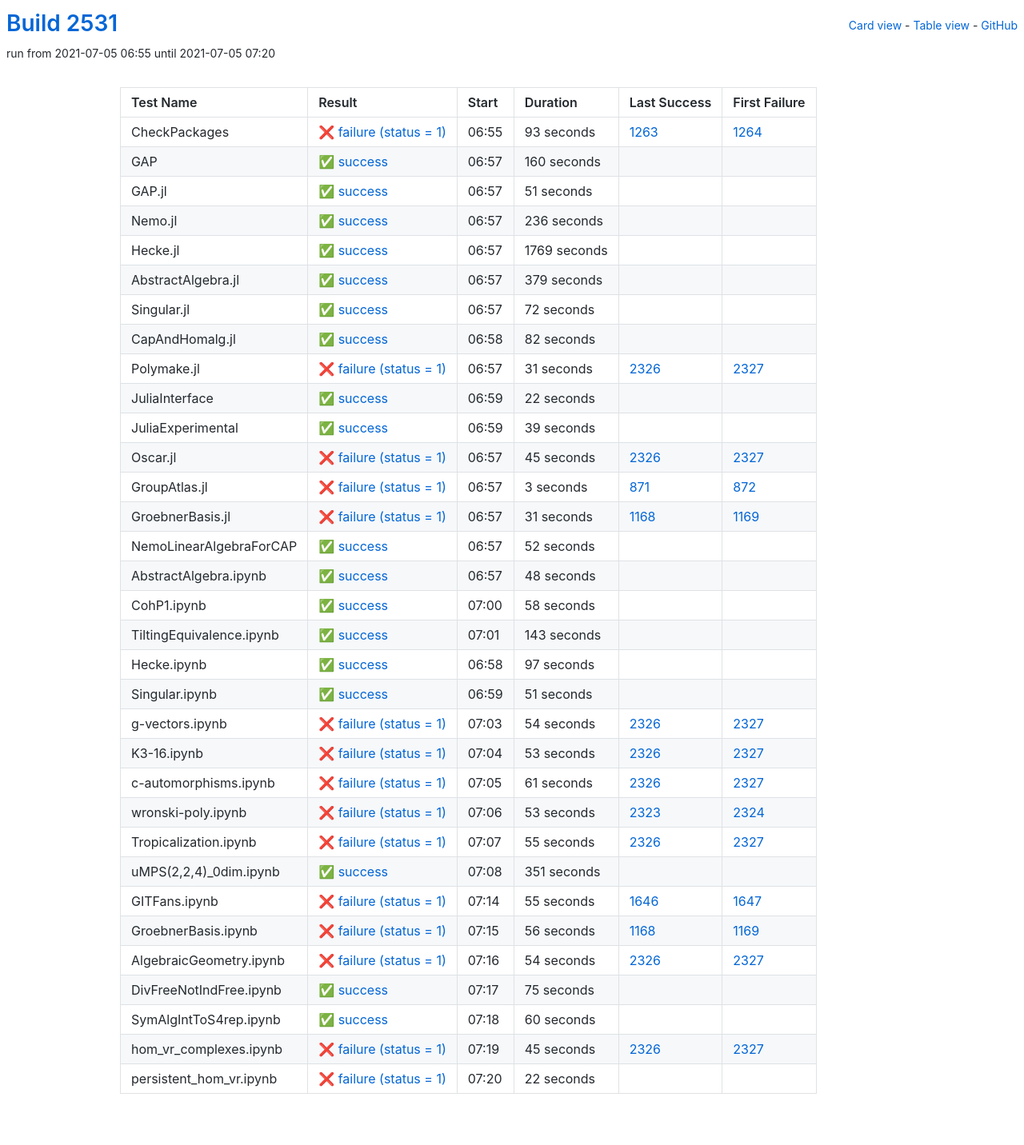
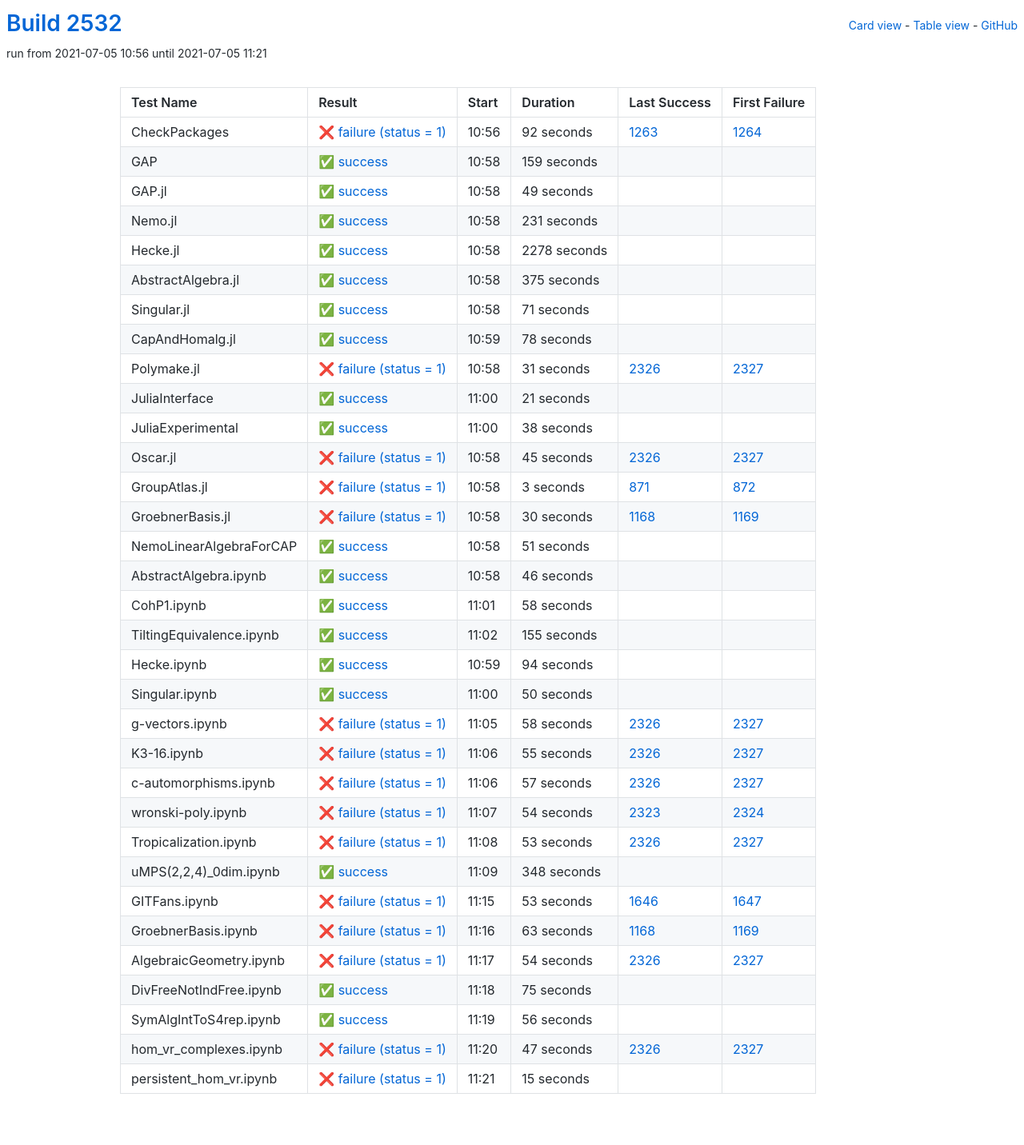
Before and after one commit to oscar-system/oscar-ci-status-stable, a Jekyll site: the page built from table.html, in a window 1280 px wide. Shown: the whole page at 80% size. Built offline with Jekyll 4.4.1, drawn with Linux system fonts in a browser that asks for light colours.

Commit message:
Build #2532

```diff
--- a/_data/ci.yml
+++ b/_data/ci.yml
@@ -1,6 +1,6 @@
 ---
-build: 2531
-build_url: https://oscarci.mathematik.uni-kl.de/job/oscar-stable/2531/
+build: 2532
+build_url: https://oscarci.mathematik.uni-kl.de/job/oscar-stable/2532/
 job: oscar-stable
 organization: oscar-system
 repo: oscar-ci-status-stable
@@ -8,104 +8,104 @@ repourl: https://github.com/oscar-system/oscar-ci-status-stable
 tests:
 - name: CheckPackages
   id: checkpackages
-  log: https://oscarci.mathematik.uni-kl.de/job/oscar-stable/2531/artifact/logs/build-2531/CheckPackages.log
-  start: 2021-07-05 06:55
+  log: https://oscarci.mathematik.uni-kl.de/job/oscar-stable/2532/artifact/logs/build-2532/CheckPackages.log
+  start: 2021-07-05 10:56
   success: false
   exitcode: 1
   status: failure
-  duration: 93
+  duration: 92
   last_success: 1263
   last_success_url: https://oscarci.mathematik.uni-kl.de/job/oscar-stable/1263/
   first_failure: 1264
   first_failure_url: https://oscarci.mathematik.uni-kl.de/job/oscar-stable/1264/
 - name: GAP
   id: gap
-  log: https://oscarci.mathematik.uni-kl.de/job/oscar-stable/2531/artifact/logs/build-2531/GAP.log
-  start: 2021-07-05 06:57
+  log: https://oscarci.mathematik.uni-kl.de/job/oscar-stable/2532/artifact/logs/build-2532/GAP.log
+  start: 2021-07-05 10:58
   success: true
   exitcode: 0
   status: success
-  duration: 160
+  duration: 159
   last_success: false
   last_success_url:
   first_failure: false
   first_failure_url:
 - name: GAP.jl
   id: gap-jl
-  log: https://oscarci.mathematik.uni-kl.de/job/oscar-stable/2531/artifact/logs/build-2531/GAP.jl.log
-  start: 2021-07-05 06:57
+  log: https://oscarci.mathematik.uni-kl.de/job/oscar-stable/2532/artifact/logs/build-2532/GAP.jl.log
+  start: 2021-07-05 10:58
   success: true
   exitcode: 0
   status: success
-  duration: 51
+  duration: 49
   last_success: false
   last_success_url:
   first_failure: false
   first_failure_url:
 - name: Nemo.jl
   id: nemo-jl
-  log: https://oscarci.mathematik.uni-kl.de/job/oscar-stable/2531/artifact/logs/build-2531/Nemo.jl.log
-  start: 2021-07-05 06:57
+  log: https://oscarci.mathematik.uni-kl.de/job/oscar-stable/2532/artifact/logs/build-2532/Nemo.jl.log
+  start: 2021-07-05 10:58
   success: true
   exitcode: 0
   status: success
-  duration: 236
+  duration: 231
   last_success: false
   last_success_url:
   first_failure: false
   first_failure_url:
 - name: Hecke.jl
   id: hecke-jl
-  log: https://oscarci.mathematik.uni-kl.de/job/oscar-stable/2531/artifact/logs/build-2531/Hecke.jl.log
-  start: 2021-07-05 06:57
+  log: https://oscarci.mathematik.uni-kl.de/job/oscar-stable/2532/artifact/logs/build-2532/Hecke.jl.log
+  start: 2021-07-05 10:58
   success: true
   exitcode: 0
   status: success
-  duration: 1769
+  duration: 2278
   last_success: false
   last_success_url:
   first_failure: false
   first_failure_url:
 - name: AbstractAlgebra.jl
   id: abstractalgebra-jl
-  log: https://oscarci.mathematik.uni-kl.de/job/oscar-stable/2531/artifact/logs/build-2531/AbstractAlgebra.jl.log
-  start: 2021-07-05 06:57
+  log: https://oscarci.mathematik.uni-kl.de/job/oscar-stable/2532/artifact/logs/build-2532/AbstractAlgebra.jl.log
+  start: 2021-07-05 10:58
   success: true
   exitcode: 0
   status: success
-  duration: 379
+  duration: 375
   last_success: false
   last_success_url:
   first_failure: false
   first_failure_url:
 - name: Singular.jl
   id: singular-jl
-  log: https://oscarci.mathematik.uni-kl.de/job/oscar-stable/2531/artifact/logs/build-2531/Singular.jl.log
-  start: 2021-07-05 06:57
+  log: https://oscarci.mathematik.uni-kl.de/job/oscar-stable/2532/artifact/logs/build-2532/Singular.jl.log
+  start: 2021-07-05 10:58
   success: true
   exitcode: 0
   status: success
-  duration: 72
+  duration: 71
   last_success: false
   last_success_url:
   first_failure: false
   first_failure_url:
 - name: CapAndHomalg.jl
   id: capandhomalg-jl
-  log: https://oscarci.mathematik.uni-kl.de/job/oscar-stable/2531/artifact/logs/build-2531/CapAndHomalg.jl.log
-  start: 2021-07-05 06:58
+  log: https://oscarci.mathematik.uni-kl.de/job/oscar-stable/2532/artifact/logs/build-2532/CapAndHomalg.jl.log
+  start: 2021-07-05 10:59
   success: true
   exitcode: 0
   status: success
-  duration: 82
+  duration: 78
   last_success: false
   last_success_url:
   first_failure: false
   first_failure_url:
 - name: Polymake.jl
   id: polymake-jl
-  log: https://oscarci.mathematik.uni-kl.de/job/oscar-stable/2531/artifact/logs/build-2531/Polymake.jl.log
-  start: 2021-07-05 06:57
+  log: https://oscarci.mathematik.uni-kl.de/job/oscar-stable/2532/artifact/logs/build-2532/Polymake.jl.log
+  start: 2021-07-05 10:58
   success: false
   exitcode: 1
   status: failure
@@ -116,32 +116,32 @@ tests:
   first_failure_url: https://oscarci.mathematik.uni-kl.de/job/oscar-stable/2327/
 - name: JuliaInterface
   id: juliainterface
-  log: https://oscarci.mathematik.uni-kl.de/job/oscar-stable/2531/artifact/logs/build-2531/JuliaInterface.log
-  start: 2021-07-05 06:59
+  log: https://oscarci.mathematik.uni-kl.de/job/oscar-stable/2532/artifact/logs/build-2532/JuliaInterface.log
+  start: 2021-07-05 11:00
   success: true
   exitcode: 0
   status: success
-  duration: 22
+  duration: 21
   last_success: false
   last_success_url:
   first_failure: false
   first_failure_url:
 - name: JuliaExperimental
   id: juliaexperimental
-  log: https://oscarci.mathematik.uni-kl.de/job/oscar-stable/2531/artifact/logs/build-2531/JuliaExperimental.log
-  start: 2021-07-05 06:59
+  log: https://oscarci.mathematik.uni-kl.de/job/oscar-stable/2532/artifact/logs/build-2532/JuliaExperimental.log
+  start: 2021-07-05 11:00
   success: true
   exitcode: 0
   status: success
-  duration: 39
+  duration: 38
   last_success: false
   last_success_url:
   first_failure: false
   first_failure_url:
 - name: Oscar.jl
   id: oscar-jl
-  log: https://oscarci.mathematik.uni-kl.de/job/oscar-stable/2531/artifact/logs/build-2531/Oscar.jl.log
-  start: 2021-07-05 06:57
+  log: https://oscarci.mathematik.uni-kl.de/job/oscar-stable/2532/artifact/logs/build-2532/Oscar.jl.log
+  start: 2021-07-05 10:58
   success: false
   exitcode: 1
   status: failure
@@ -152,8 +152,8 @@ tests:
   first_failure_url: https://oscarci.mathematik.uni-kl.de/job/oscar-stable/2327/
 - name: GroupAtlas.jl
   id: groupatlas-jl
-  log: https://oscarci.mathematik.uni-kl.de/job/oscar-stable/2531/artifact/logs/build-2531/GroupAtlas.jl.log
-  start: 2021-07-05 06:57
+  log: https://oscarci.mathematik.uni-kl.de/job/oscar-stable/2532/artifact/logs/build-2532/GroupAtlas.jl.log
+  start: 2021-07-05 10:58
   success: false
   exitcode: 1
   status: failure
@@ -164,44 +164,44 @@ tests:
   first_failure_url: https://oscarci.mathematik.uni-kl.de/job/oscar-stable/872/
 - name: GroebnerBasis.jl
   id: groebnerbasis-jl
-  log: https://oscarci.mathematik.uni-kl.de/job/oscar-stable/2531/artifact/logs/build-2531/GroebnerBasis.jl.log
-  start: 2021-07-05 06:57
+  log: https://oscarci.mathematik.uni-kl.de/job/oscar-stable/2532/artifact/logs/build-2532/GroebnerBasis.jl.log
+  start: 2021-07-05 10:58
   success: false
   exitcode: 1
   status: failure
-  duration: 31
+  duration: 30
   last_success: 1168
   last_success_url: https://oscarci.mathematik.uni-kl.de/job/oscar-stable/1168/
   first_failure: 1169
   first_failure_url: https://oscarci.mathematik.uni-kl.de/job/oscar-stable/1169/
 - name: NemoLinearAlgebraForCAP
   id: nemolinearalgebraforcap
-  log: https://oscarci.mathematik.uni-kl.de/job/oscar-stable/2531/artifact/logs/build-2531/NemoLinearAlgebraForCAP.log
-  start: 2021-07-05 06:57
+  log: https://oscarci.mathematik.uni-kl.de/job/oscar-stable/2532/artifact/logs/build-2532/NemoLinearAlgebraForCAP.log
+  start: 2021-07-05 10:58
   success: true
   exitcode: 0
   status: success
-  duration: 52
+  duration: 51
   last_success: false
   last_success_url:
   first_failure: false
   first_failure_url:
 - name: AbstractAlgebra.ipynb
   id: abstractalgebra-ipynb
-  log: https://oscarci.mathematik.uni-kl.de/job/oscar-stable/2531/artifact/logs/build-2531/AbstractAlgebra.ipynb.log
-  start: 2021-07-05 06:57
+  log: https://oscarci.mathematik.uni-kl.de/job/oscar-stable/2532/artifact/logs/build-2532/AbstractAlgebra.ipynb.log
+  start: 2021-07-05 10:58
   success: true
   exitcode: 0
   status: success
-  duration: 48
+  duration: 46
   last_success: false
   last_success_url:
   first_failure: false
   first_failure_url:
 - name: CohP1.ipynb
   id: cohp1-ipynb
-  log: https://oscarci.mathematik.uni-kl.de/job/oscar-stable/2531/artifact/logs/build-2531/CohP1.ipynb.log
-  start: 2021-07-05 07:00
+  log: https://oscarci.mathematik.uni-kl.de/job/oscar-stable/2532/artifact/logs/build-2532/CohP1.ipynb.log
+  start: 2021-07-05 11:01
   success: true
   exitcode: 0
   status: success
@@ -212,56 +212,92 @@ tests:
   first_failure_url:
 - name: TiltingEquivalence.ipynb
   id: tiltingequivalence-ipynb
-  log: https://oscarci.mathematik.uni-kl.de/job/oscar-stable/2531/artifact/logs/build-2531/TiltingEquivalence.ipynb.log
-  start: 2021-07-05 07:01
+  log: https://oscarci.mathematik.uni-kl.de/job/oscar-stable/2532/artifact/logs/build-2532/TiltingEquivalence.ipynb.log
+  start: 2021-07-05 11:02
   success: true
   exitcode: 0
   status: success
-  duration: 143
+  duration: 155
   last_success: false
   last_success_url:
   first_failure: false
   first_failure_url:
 - name: Hecke.ipynb
   id: hecke-ipynb
-  log: https://oscarci.mathematik.uni-kl.de/job/oscar-stable/2531/artifact/logs/build-2531/Hecke.ipynb.log
-  start: 2021-07-05 06:58
+  log: https://oscarci.mathematik.uni-kl.de/job/oscar-stable/2532/artifact/logs/build-2532/Hecke.ipynb.log
+  start: 2021-07-05 10:59
   success: true
   exitcode: 0
   status: success
-  duration: 97
+  duration: 94
   last_success: false
   last_success_url:
   first_failure: false
   first_failure_url:
 - name: Singular.ipynb
   id: singular-ipynb
-  log: https://oscarci.mathematik.uni-kl.de/job/oscar-stable/2531/artifact/logs/build-2531/Singular.ipynb.log
-  start: 2021-07-05 06:59
+  log: https://oscarci.mathematik.uni-kl.de/job/oscar-stable/2532/artifact/logs/build-2532/Singular.ipynb.log
+  start: 2021-07-05 11:00
   success: true
   exitcode: 0
   status: success
-  duration: 51
+  duration: 50
   last_success: false
   last_success_url:
   first_failure: false
   first_failure_url:
 - name: g-vectors.ipynb
   id: g-vectors-ipynb
-  log: https://oscarci.mathematik.uni-kl.de/job/oscar-stable/2531/artifact/logs/build-2531/g-vectors.ipynb.log
-  start: 2021-07-05 07:03
+  log: https://oscarci.mathematik.uni-kl.de/job/oscar-stable/2532/artifact/logs/build-2532/g-vectors.ipynb.log
+  start: 2021-07-05 11:05
   success: false
   exitcode: 1
   status: failure
-  duration: 54
+  duration: 58
   last_success: 2326
   last_success_url: https://oscarci.mathematik.uni-kl.de/job/oscar-stable/2326/
   first_failure: 2327
   first_failure_url: https://oscarci.mathematik.uni-kl.de/job/oscar-stable/2327/
 - name: K3-16.ipynb
   id: k3-16-ipynb
-  log: https://oscarci.mathematik.uni-kl.de/job/oscar-stable/2531/artifact/logs/build-2531/K3-16.ipynb.log
-  start: 2021-07-05 07:04
+  log: https://oscarci.mathematik.uni-kl.de/job/oscar-stable/2532/artifact/logs/build-2532/K3-16.ipynb.log
+  start: 2021-07-05 11:06
+  success: false
+  exitcode: 1
+  status: failure
+  duration: 55
+  last_success: 2326
+  last_success_url: https://oscarci.mathematik.uni-kl.de/job/oscar-stable/2326/
+  first_failure: 2327
+  first_failure_url: https://oscarci.mathematik.uni-kl.de/job/oscar-stable/2327/
+- name: c-automorphisms.ipynb
+  id: c-automorphisms-ipynb
+  log: https://oscarci.mathematik.uni-kl.de/job/oscar-stable/2532/artifact/logs/build-2532/c-automorphisms.ipynb.log
+  start: 2021-07-05 11:06
+  success: false
+  exitcode: 1
+  status: failure
+  duration: 57
+  last_success: 2326
+  last_success_url: https://oscarci.mathematik.uni-kl.de/job/oscar-stable/2326/
+  first_failure: 2327
+  first_failure_url: https://oscarci.mathematik.uni-kl.de/job/oscar-stable/2327/
+- name: wronski-poly.ipynb
+  id: wronski-poly-ipynb
+  log: https://oscarci.mathematik.uni-kl.de/job/oscar-stable/2532/artifact/logs/build-2532/wronski-poly.ipynb.log
+  start: 2021-07-05 11:07
+  success: false
+  exitcode: 1
+  status: failure
+  duration: 54
+  last_success: 2323
+  last_success_url: https://oscarci.mathematik.uni-kl.de/job/oscar-stable/2323/
+  first_failure: 2324
+  first_failure_url: https://oscarci.mathematik.uni-kl.de/job/oscar-stable/2324/
+- name: Tropicalization.ipynb
+  id: tropicalization-ipynb
+  log: https://oscarci.mathematik.uni-kl.de/job/oscar-stable/2532/artifact/logs/build-2532/Tropicalization.ipynb.log
+  start: 2021-07-05 11:08
   success: false
   exitcode: 1
   status: failure
@@ -270,82 +306,46 @@ tests:
   last_success_url: https://oscarci.mathematik.uni-kl.de/job/oscar-stable/2326/
   first_failure: 2327
   first_failure_url: https://oscarci.mathematik.uni-kl.de/job/oscar-stable/2327/
-- name: c-automorphisms.ipynb
-  id: c-automorphisms-ipynb
-  log: https://oscarci.mathematik.uni-kl.de/job/oscar-stable/2531/artifact/logs/build-2531/c-automorphisms.ipynb.log
-  start: 2021-07-05 07:05
-  success: false
-  exitcode: 1
-  status: failure
-  duration: 61
-  last_success: 2326
-  last_success_url: https://oscarci.mathematik.uni-kl.de/job/oscar-stable/2326/
-  first_failure: 2327
-  first_failure_url: https://oscarci.mathematik.uni-kl.de/job/oscar-stable/2327/
-- name: wronski-poly.ipynb
-  id: wronski-poly-ipynb
-  log: https://oscarci.mathematik.uni-kl.de/job/oscar-stable/2531/artifact/logs/build-2531/wronski-poly.ipynb.log
-  start: 2021-07-05 07:06
-  success: false
-  exitcode: 1
-  status: failure
-  duration: 53
-  last_success: 2323
-  last_success_url: https://oscarci.mathematik.uni-kl.de/job/oscar-stable/2323/
-  first_failure: 2324
-  first_failure_url: https://oscarci.mathematik.uni-kl.de/job/oscar-stable/2324/
-- name: Tropicalization.ipynb
-  id: tropicalization-ipynb
-  log: https://oscarci.mathematik.uni-kl.de/job/oscar-stable/2531/artifact/logs/build-2531/Tropicalization.ipynb.log
-  start: 2021-07-05 07:07
-  success: false
-  exitcode: 1
-  status: failure
-  duration: 55
-  last_success: 2326
-  last_success_url: https://oscarci.mathematik.uni-kl.de/job/oscar-stable/2326/
-  first_failure: 2327
-  first_failure_url: https://oscarci.mathematik.uni-kl.de/job/oscar-stable/2327/
 - name: uMPS(2,2,4)_0dim.ipynb
   id: umps-2-2-4-0dim-ipynb
-  log: https://oscarci.mathematik.uni-kl.de/job/oscar-stable/2531/artifact/logs/build-2531/uMPS-2-2-4-_0dim.ipynb.log
-  start: 2021-07-05 07:08
+  log: https://oscarci.mathematik.uni-kl.de/job/oscar-stable/2532/artifact/logs/build-2532/uMPS-2-2-4-_0dim.ipynb.log
+  start: 2021-07-05 11:09
   success: true
   exitcode: 0
   status: success
-  duration: 351
+  duration: 348
   last_success: false
   last_success_url:
   first_failure: false
   first_failure_url:
 - name: GITFans.ipynb
   id: gitfans-ipynb
-  log: https://oscarci.mathematik.uni-kl.de/job/oscar-stable/2531/artifact/logs/build-2531/GITFans.ipynb.log
-  start: 2021-07-05 07:14
+  log: https://oscarci.mathematik.uni-kl.de/job/oscar-stable/2532/artifact/logs/build-2532/GITFans.ipynb.log
+  start: 2021-07-05 11:15
   success: false
   exitcode: 1
   status: failure
-  duration: 55
+  duration: 53
   last_success: 1646
   last_success_url: https://oscarci.mathematik.uni-kl.de/job/oscar-stable/1646/
   first_failure: 1647
   first_failure_url: https://oscarci.mathematik.uni-kl.de/job/oscar-stable/1647/
 - name: GroebnerBasis.ipynb
   id: groebnerbasis-ipynb
-  log: https://oscarci.mathematik.uni-kl.de/job/oscar-stable/2531/artifact/logs/build-2531/GroebnerBasis.ipynb.log
-  start: 2021-07-05 07:15
+  log: https://oscarci.mathematik.uni-kl.de/job/oscar-stable/2532/artifact/logs/build-2532/GroebnerBasis.ipynb.log
+  start: 2021-07-05 11:16
   success: false
   exitcode: 1
   status: failure
-  duration: 56
+  duration: 63
   last_success: 1168
   last_success_url: https://oscarci.mathematik.uni-kl.de/job/oscar-stable/1168/
   first_failure: 1169
   first_failure_url: https://oscarci.mathematik.uni-kl.de/job/oscar-stable/1169/
 - name: AlgebraicGeometry.ipynb
   id: algebraicgeometry-ipynb
-  log: https://oscarci.mathematik.uni-kl.de/job/oscar-stable/2531/artifact/logs/build-2531/AlgebraicGeometry.ipynb.log
-  start: 2021-07-05 07:16
+  log: https://oscarci.mathematik.uni-kl.de/job/oscar-stable/2532/artifact/logs/build-2532/AlgebraicGeometry.ipynb.log
+  start: 2021-07-05 11:17
   success: false
   exitcode: 1
   status: failure
@@ -356,8 +356,8 @@ tests:
   first_failure_url: https://oscarci.mathematik.uni-kl.de/job/oscar-stable/2327/
 - name: DivFreeNotIndFree.ipynb
   id: divfreenotindfree-ipynb
-  log: https://oscarci.mathematik.uni-kl.de/job/oscar-stable/2531/artifact/logs/build-2531/DivFreeNotIndFree.ipynb.log
-  start: 2021-07-05 07:17
+  log: https://oscarci.mathematik.uni-kl.de/job/oscar-stable/2532/artifact/logs/build-2532/DivFreeNotIndFree.ipynb.log
+  start: 2021-07-05 11:18
   success: true
   exitcode: 0
   status: success
@@ -368,36 +368,36 @@ tests:
   first_failure_url:
 - name: SymAlgIntToS4rep.ipynb
   id: symalginttos4rep-ipynb
-  log: https://oscarci.mathematik.uni-kl.de/job/oscar-stable/2531/artifact/logs/build-2531/SymAlgIntToS4rep.ipynb.log
-  start: 2021-07-05 07:18
+  log: https://oscarci.mathematik.uni-kl.de/job/oscar-stable/2532/artifact/logs/build-2532/SymAlgIntToS4rep.ipynb.log
+  start: 2021-07-05 11:19
   success: true
   exitcode: 0
   status: success
-  duration: 60
+  duration: 56
   last_success: false
   last_success_url:
   first_failure: false
   first_failure_url:
 - name: hom_vr_complexes.ipynb
   id: hom-vr-complexes-ipynb
-  log: https://oscarci.mathematik.uni-kl.de/job/oscar-stable/2531/artifact/logs/build-2531/hom_vr_complexes.ipynb.log
-  start: 2021-07-05 07:19
+  log: https://oscarci.mathematik.uni-kl.de/job/oscar-stable/2532/artifact/logs/build-2532/hom_vr_complexes.ipynb.log
+  start: 2021-07-05 11:20
   success: false
   exitcode: 1
   status: failure
-  duration: 45
+  duration: 47
   last_success: 2326
   last_success_url: https://oscarci.mathematik.uni-kl.de/job/oscar-stable/2326/
   first_failure: 2327
   first_failure_url: https://oscarci.mathematik.uni-kl.de/job/oscar-stable/2327/
 - name: persistent_hom_vr.ipynb
   id: persistent-hom-vr-ipynb
-  log: https://oscarci.mathematik.uni-kl.de/job/oscar-stable/2531/artifact/logs/build-2531/persistent_hom_vr.ipynb.log
-  start: 2021-07-05 07:20
+  log: https://oscarci.mathematik.uni-kl.de/job/oscar-stable/2532/artifact/logs/build-2532/persistent_hom_vr.ipynb.log
+  start: 2021-07-05 11:21
   success: false
   exitcode: 1
   status: failure
-  duration: 22
+  duration: 15
   last_success: false
   last_success_url:
   first_failure: false
```
Also changed, not shown: README.md.
